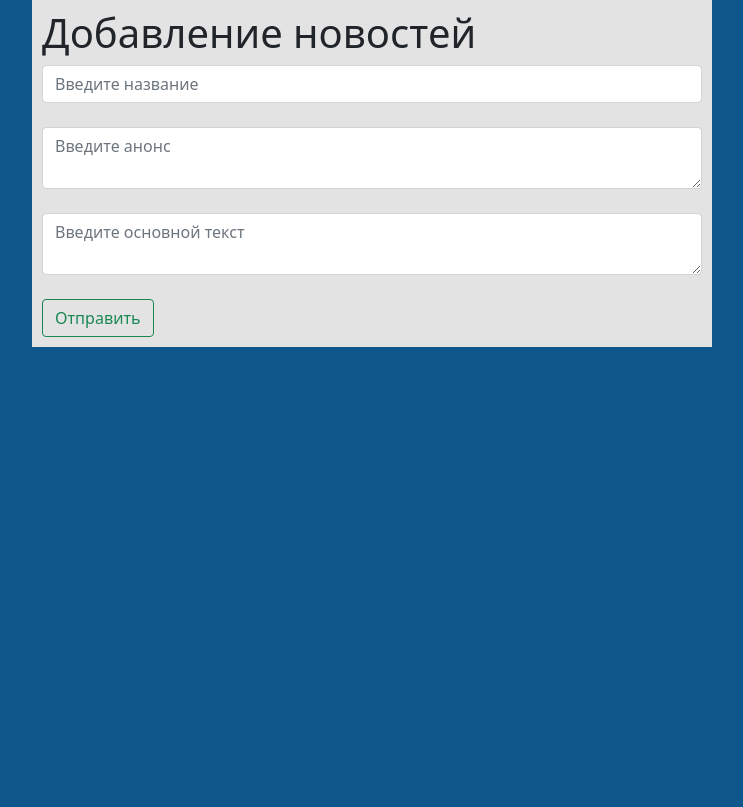
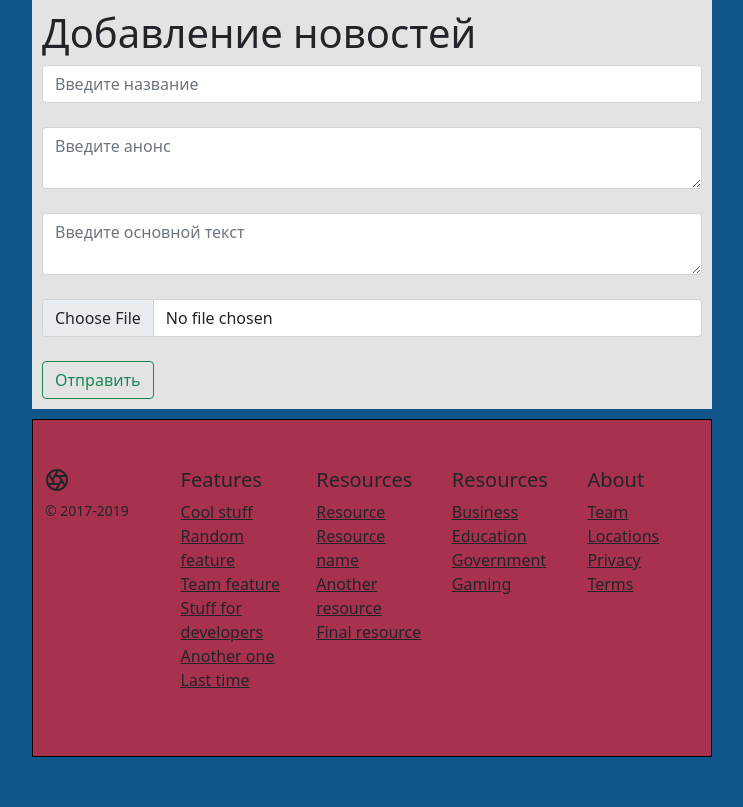
Before and after one commit to Xunil1/FLASK_2.0, a Flask app: page /create_news in a window 1280 px wide. Shown: the part 129-936 px from the top of the page, without its empty margins (268-1011 px from the left). Before the commit the page ends 476 px from the top, so only its background shows below. Run offline with Flask 2, Linux system fonts and the light colour scheme.

Commit message:
Добавление картинок для новостей

```diff
--- a/main.py
+++ b/main.py
@@ -30,11 +30,12 @@ class News(db.Model):
     title = db.Column(db.String(100), nullable=False)
     intro = db.Column(db.String(300), nullable=False)
     text = db.Column(db.Text, nullable=False)
+    img_path = db.Column(db.String(300), nullable=False)
     time = db.Column(db.DateTime, default=datetime.utcnow)
 
 
     def __repr__(self):
-        return '<Card %r>' % self.id
+        return '<New %r>' % self.id
 
 
 @app.route("/")
@@ -176,8 +177,10 @@ def create_news():
         title = request.form['title']
         intro = request.form['intro']
         text = request.form['text']
+        img = request.files['img']
+        img.save(os.path.join(uploads_dir, img.filename))
 
-        news = News(title=title, intro=intro, text=text)
+        news = News(title=title, intro=intro, text=text, img_path=img.filename)
 
         try:
             db.session.add(news)
--- a/templates/base.html
+++ b/templates/base.html
@@ -48,6 +48,52 @@
   </div>
 </nav>
     {%block body%} {%endblock%}
+<footer class="container py-5" style="background: #a8324e; border: 1px solid black; margin-bottom: 50px; margin-top: 10px">
+  <div class="row">
+    <div class="col-12 col-md">
+      <svg xmlns="http://www.w3.org/2000/svg" width="24" height="24" fill="none" stroke="currentColor" stroke-linecap="round" stroke-linejoin="round" stroke-width="2" class="d-block mb-2" role="img" viewBox="0 0 24 24" focusable="false"><title>Product</title><circle cx="12" cy="12" r="10"></circle><path d="M14.31 8l5.74 9.94M9.69 8h11.48M7.38 12l5.74-9.94M9.69 16L3.95 6.06M14.31 16H2.83m13.79-4l-5.74 9.94"></path></svg>
+      <small class="d-block mb-3 text-body">© 2017-2019</small>
+    </div>
+    <div class="col-6 col-md">
+      <h5>Features</h5>
+      <ul class="list-unstyled text-small">
+        <li><a class="text-body" href="#">Cool stuff</a></li>
+        <li><a class="text-body" href="#">Random feature</a></li>
+        <li><a class="text-body" href="#">Team feature</a></li>
+        <li><a class="text-body" href="#">Stuff for developers</a></li>
+        <li><a class="text-body" href="#">Another one</a></li>
+        <li><a class="text-body" href="#">Last time</a></li>
+      </ul>
+    </div>
+    <div class="col-6 col-md">
+      <h5>Resources</h5>
+      <ul class="list-unstyled text-small">
+        <li><a class="text-body" href="#">Resource</a></li>
+        <li><a class="text-body" href="#">Resource name</a></li>
+        <li><a class="text-body" href="#">Another resource</a></li>
+        <li><a class="text-body" href="#">Final resource</a></li>
+      </ul>
+    </div>
+    <div class="col-6 col-md">
+      <h5>Resources</h5>
+      <ul class="list-unstyled text-small">
+        <li><a class="text-body" href="#">Business</a></li>
+        <li><a class="text-body" href="#">Education</a></li>
+        <li><a class="text-body" href="#">Government</a></li>
+        <li><a class="text-body" href="#">Gaming</a></li>
+      </ul>
+    </div>
+    <div class="col-6 col-md">
+      <h5>About</h5>
+      <ul class="list-unstyled text-small">
+        <li><a class="text-body" href="#">Team</a></li>
+        <li><a class="text-body" href="#">Locations</a></li>
+        <li><a class="text-body" href="#">Privacy</a></li>
+        <li><a class="text-body" href="#">Terms</a></li>
+      </ul>
+    </div>
+  </div>
+</footer>
 </body>
 <script src="https://cdn.jsdelivr.net/npm/bootstrap@5.1.3/dist/js/bootstrap.min.js" integrity="sha384-QJHtvGhmr9XOIpI6YVutG+2QOK9T+ZnN4kzFN1RtK3zEFEIsxhlmWl5/YESvpZ13" crossorigin="anonymous"></script>
 </html>
--- a/templates/create_news.html
+++ b/templates/create_news.html
@@ -7,10 +7,11 @@
 {% block body %}
 <div class="container mt-5" style="border: 1px black; background: #e3e3e3; padding: 10px">
     <h1>Добавление новостей</h1>
-    <form method="post">
+    <form method="post" enctype="multipart/form-data">
         <input type="text" name="title" id="title" class="form-control" placeholder="Введите название"><br>
         <textarea name="intro" id="intro" class="form-control" placeholder="Введите анонс"></textarea><br>
         <textarea name="text" id="text" class="form-control" placeholder="Введите основной текст"></textarea><br>
+        <input type="file" class="form-control" name="img" id="img" accept=".png, .jpg, .jpeg"><br>
         <input type="submit"  class="btn btn-outline-success" value="Отправить">
     </form>
 </div>
--- a/templates/news.html
+++ b/templates/news.html
@@ -11,6 +11,7 @@
     {% if news|length > 0 %}
         {% for el in news %}
         <div class="alert alert-info" style="padding: 5px; margin: 10px">
+            <img class="new-img-top" src="{{ url_for('static', filename='image/' + el.img_path) }}" style="width: 298px; height: 200px; object-fit: cover;" alt="New image cap">
             <h2>{{ el.title }}</h2>
             <p>{{ el.intro }}</p>
             <p><b>Дата: {{ el.time.date() }}</b></p>
--- a/templates/news_detail.html
+++ b/templates/news_detail.html
@@ -9,6 +9,9 @@
     <h1>{{ new.title }}</h1>
 
     <div class="alert alert-info">
+        <div class="card-img" align="center">
+            <img class="new-img-top" src="{{ url_for('static', filename='image/' + new.img_path) }}" style="width: 600px;" alt="New image cap">
+        </div>
         <h4>{{ new.intro }}</h4>
         <p>{{ new.text }}</p>
         <p><b>Дата: {{ new.time.date() }}</b></p>
```
Also changed, not shown: static/image/truck.jpg (added), static/image/трактор.jpg (added).
